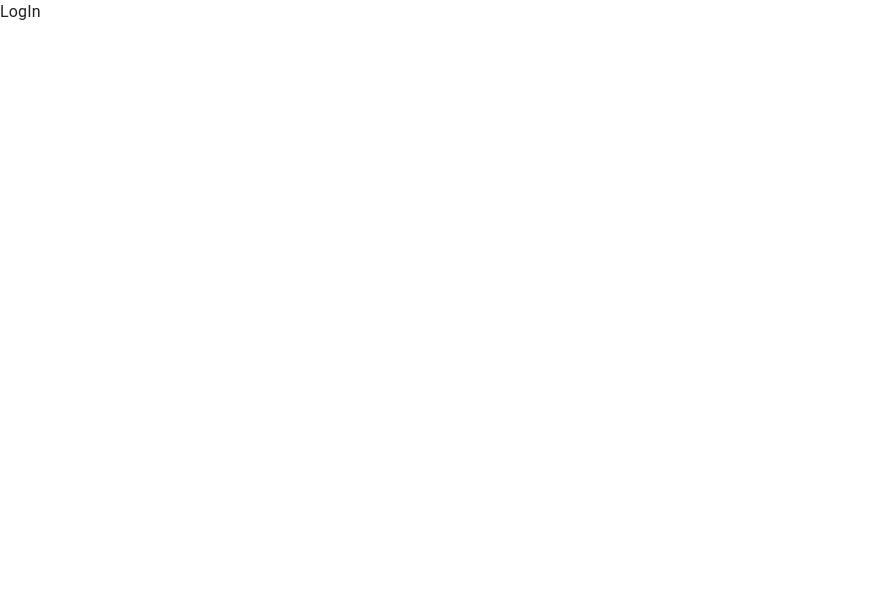
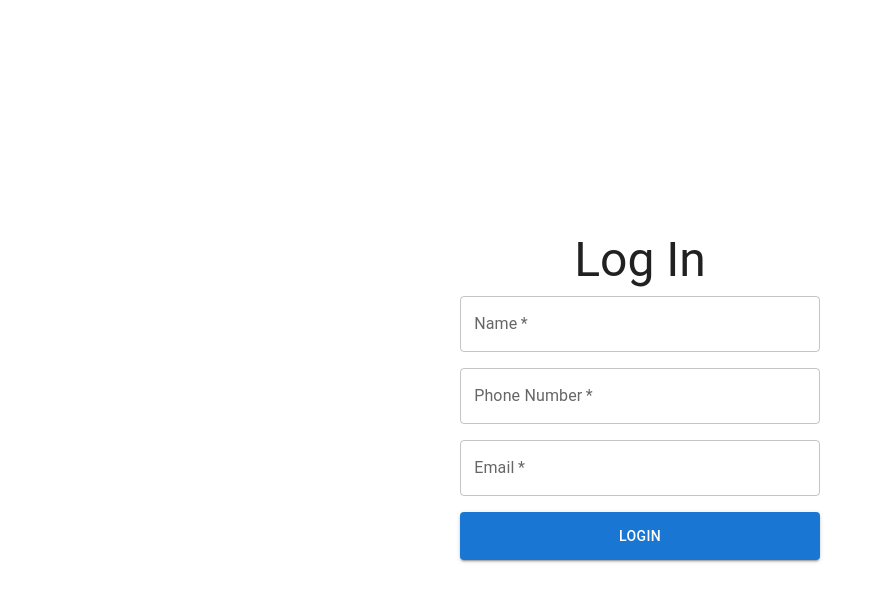
Before and after one commit to builtbysuraj/react-intern, a React (Vite) app: page /login in a window 1280 px wide. Shown: the top 602 px of the page, without its empty margins (0-883 px from the left). Built offline with nearby package versions, Linux system fonts and the light colour scheme.

Commit message:
Design LogIn page & handle inputs

```diff
--- a/src/pages/LogIn.tsx
+++ b/src/pages/LogIn.tsx
@@ -1,5 +1,72 @@
+import { Box, Button, FormControl, TextField, Typography } from "@mui/material"
+import { useState } from "react"
+
 export default function LogIn() {
+  const [formValues, setFormValues] = useState({
+    name: "",
+    phone: "",
+    email: "",
+  })
+
+  const handleInputChange = (event: React.ChangeEvent<HTMLInputElement>) => {
+    const { name, value } = event.target
+    setFormValues((prevValues) => ({
+      ...prevValues,
+      [name]: value,
+    }))
+  }
+
+  const handleLogin = (event: React.FormEvent<HTMLFormElement>) => {
+    event.preventDefault()
+    console.log(formValues)
+  }
+
   return (
-    <div>LogIn</div>
+    <Box
+      component="form"
+      onSubmit={handleLogin}
+      sx={{
+        "& .MuiTextField-root": { m: 1, width: "40ch" },
+        display: "flex",
+        alignItems: "center",
+        justifyContent: "center",
+        flexDirection: "column",
+        height: "100vh",
+      }}
+    >
+      <Typography variant="h3">Log In</Typography>
+      <FormControl>
+        <TextField
+          required
+          value={formValues.name}
+          onChange={handleInputChange}
+          id="name"
+          label="Name"
+          type="name"
+          name="name"
+        />
+        <TextField
+          required
+          value={formValues.phone}
+          onChange={handleInputChange}
+          id="phone"
+          label="Phone Number"
+          type="phone"
+          name="phone"
+        />
+        <TextField
+          required
+          value={formValues.email}
+          onChange={handleInputChange}
+          id="email"
+          label="Email"
+          type="email"
+          name="email"
+        />
+        <Button sx={{ m: 1, p: 1.5 }} variant="contained" type="submit">
+          Login
+        </Button>
+      </FormControl>
+    </Box>
   )
 }
```
